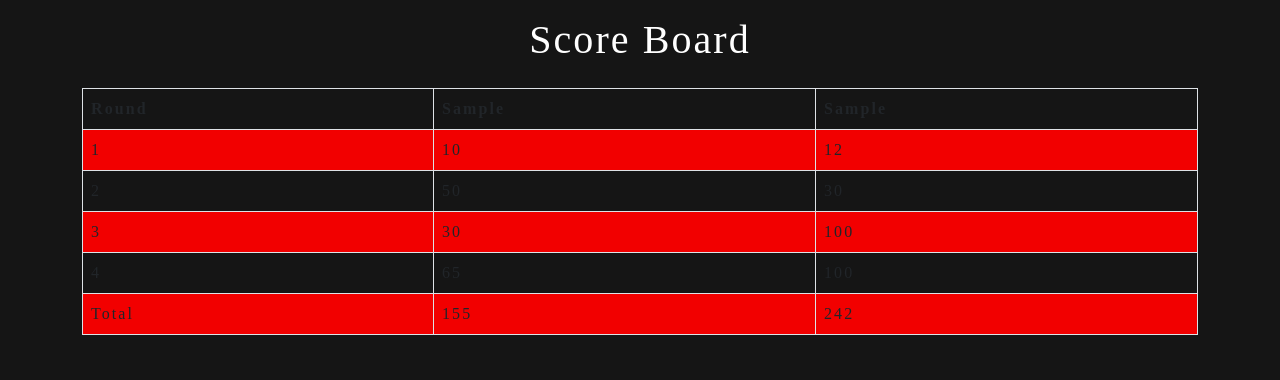
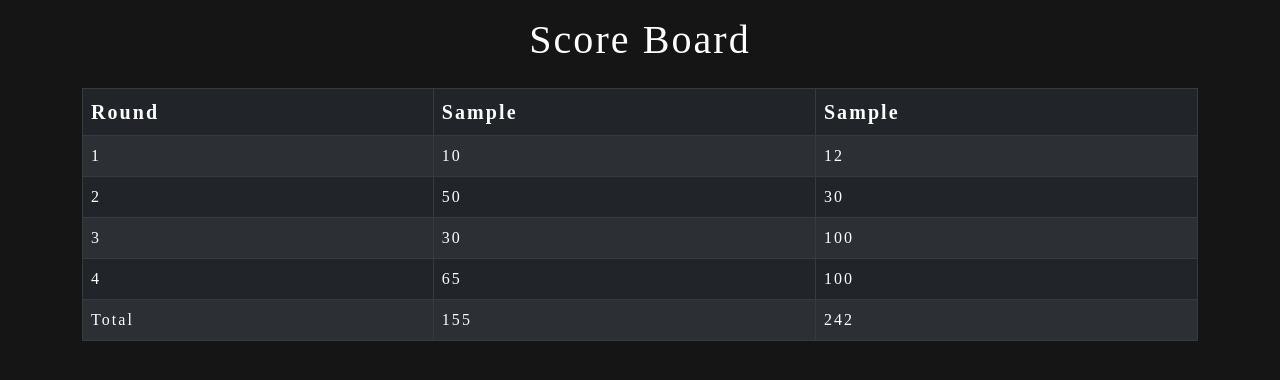
Before and after one commit to web1221/Gin-Rummy-Score-Keeper, a Next.js app: page / in a window 1280 px wide. Both pictures are taken after typing "Sample", "Sample" into the empty fields and a click on the button "Let's Play!". Shown: the top 380 px of the page. Built offline with nearby package versions, Linux system fonts and the light colour scheme; a web font is replaced by a local one.

Commit message:
add dark mode, and increase font size on table header

```diff
--- a/components/ScoreBoard.js
+++ b/components/ScoreBoard.js
@@ -52,8 +52,8 @@ export default function ScoreBoard(props) {
               <div className={styles.header}>
                 <h1>Score Board</h1>
               </div>
-            <Table className={styles.tableStriped}striped bordered dark size="lg">
-                <thead>
+            <Table striped bordered variant="dark" size="lg">
+                <thead className={styles.tableHeader} key={30}>
                     <tr>
                     <th>Round</th>
                     <th>{props.player1Name}</th>
--- a/styles/ScoreBoard.module.css
+++ b/styles/ScoreBoard.module.css
@@ -11,12 +11,6 @@
   color: red;
 }
 
-.tableStriped > tbody > tr:nth-child(2n + 1) > td,
-.tableStriped > tbody > tr:nth-child(2n + 1) > th {
-  background-color: red;
+.tableHeader {
+  font-size: 1.25em;
 }
-/*
-tbody tr:hover {
-  color: yellow !important;
-  background-color: brown;
-} */
```
